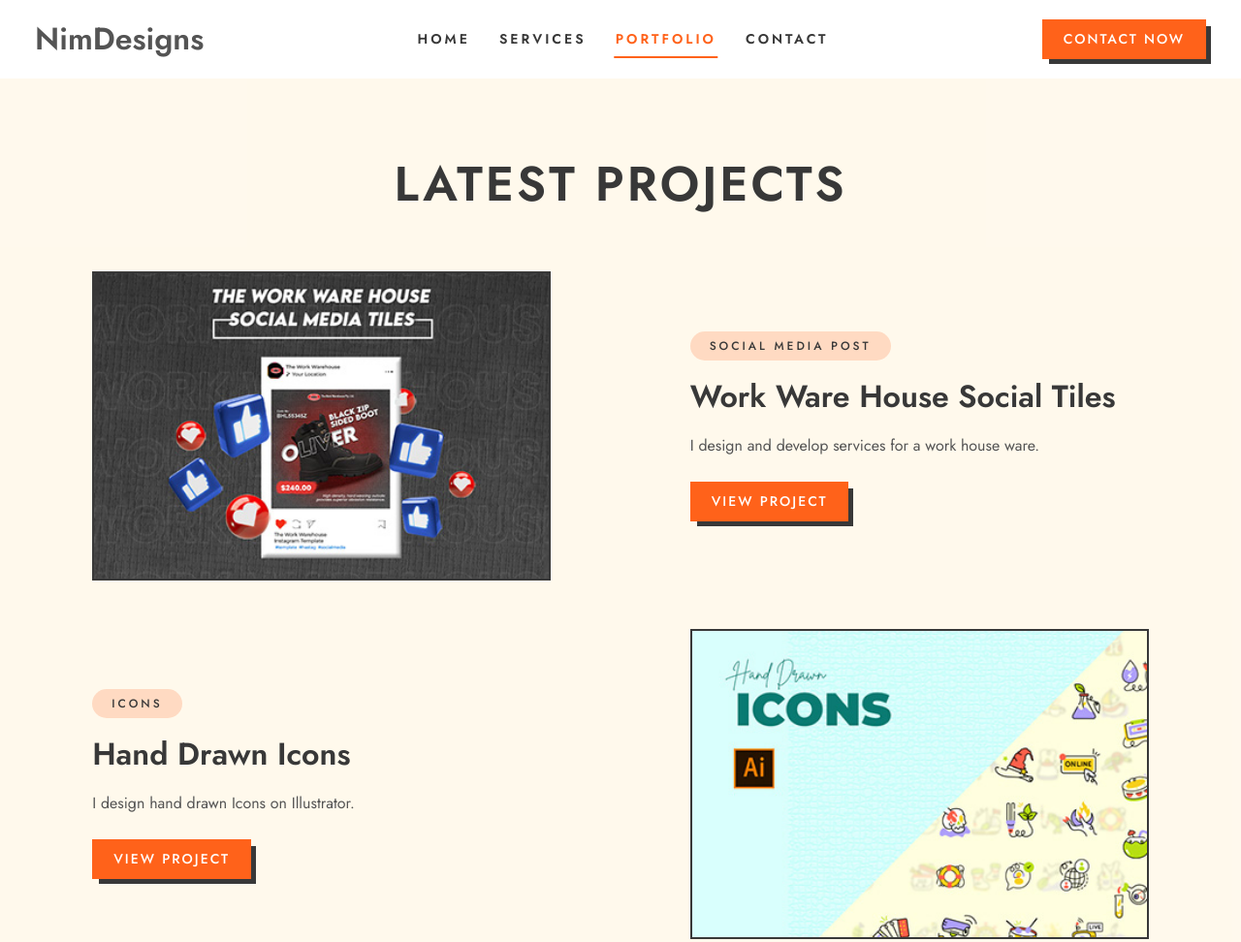
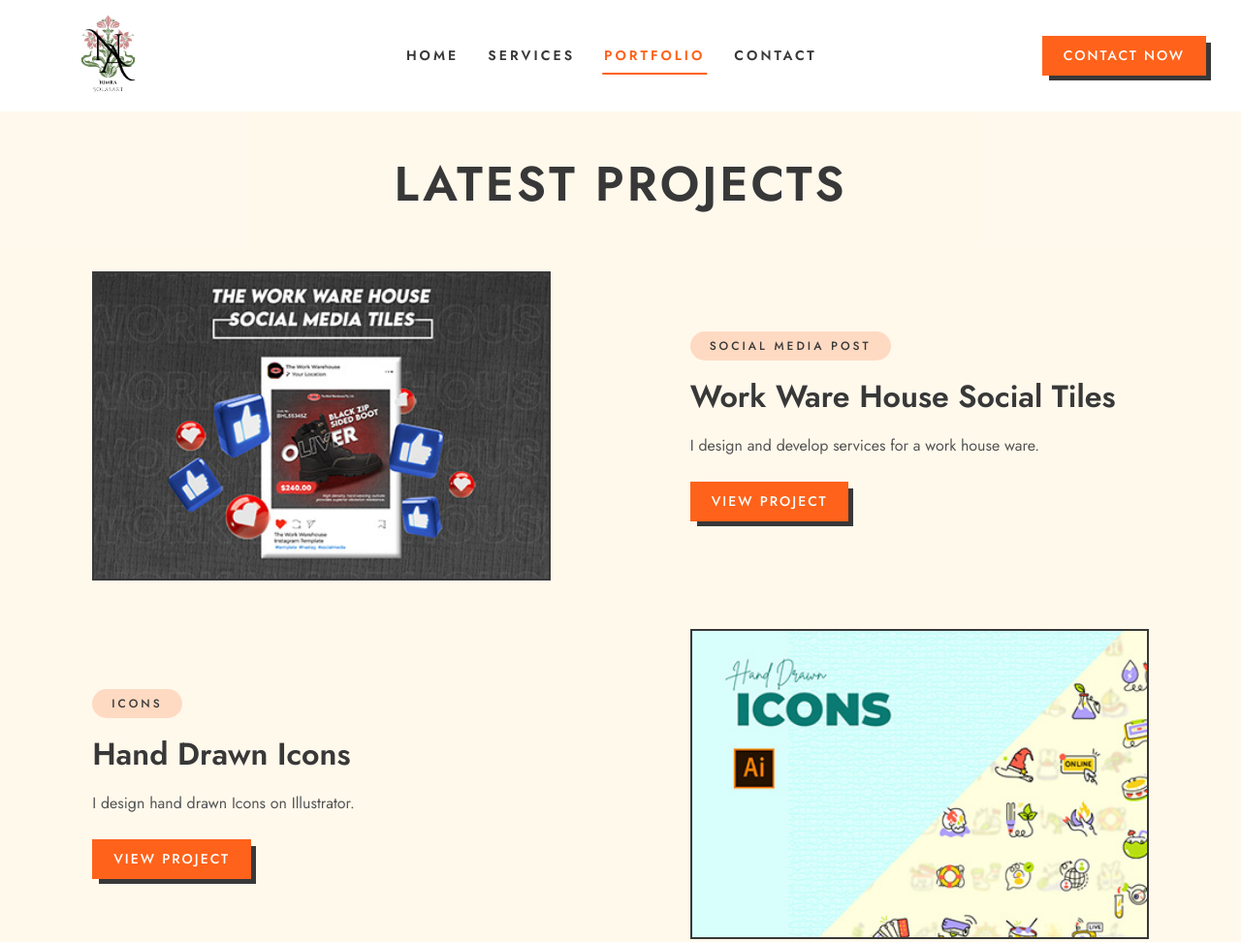
Before and after one commit to marslanwajid/NimDesigns, a plain HTML site: page portfolio.html in a window 1280 px wide. Shown: the top 972 px of the page at 97% size. Drawn offline with nearby package versions, Linux system fonts and the light colour scheme; files whose address does not match are found by name.

Commit message:
Update portfolio.html

```diff
--- a/portfolio.html
+++ b/portfolio.html
@@ -55,8 +55,8 @@
     <div class="container">
 
       <a href="index.html" class="logo">
-        <!-- <img src="./assets/images/logo.svg" width="151" height="28" alt="Annie home"> -->
-        <h1>NimDesigns</h1>
+        <img src="./assets/images/logo22.png" width="151" height="28" alt="Annie home">
+        <!-- <h1>NimDesigns</h1> -->
       </a>
 
       <nav class="navbar" data-navbar>
```
